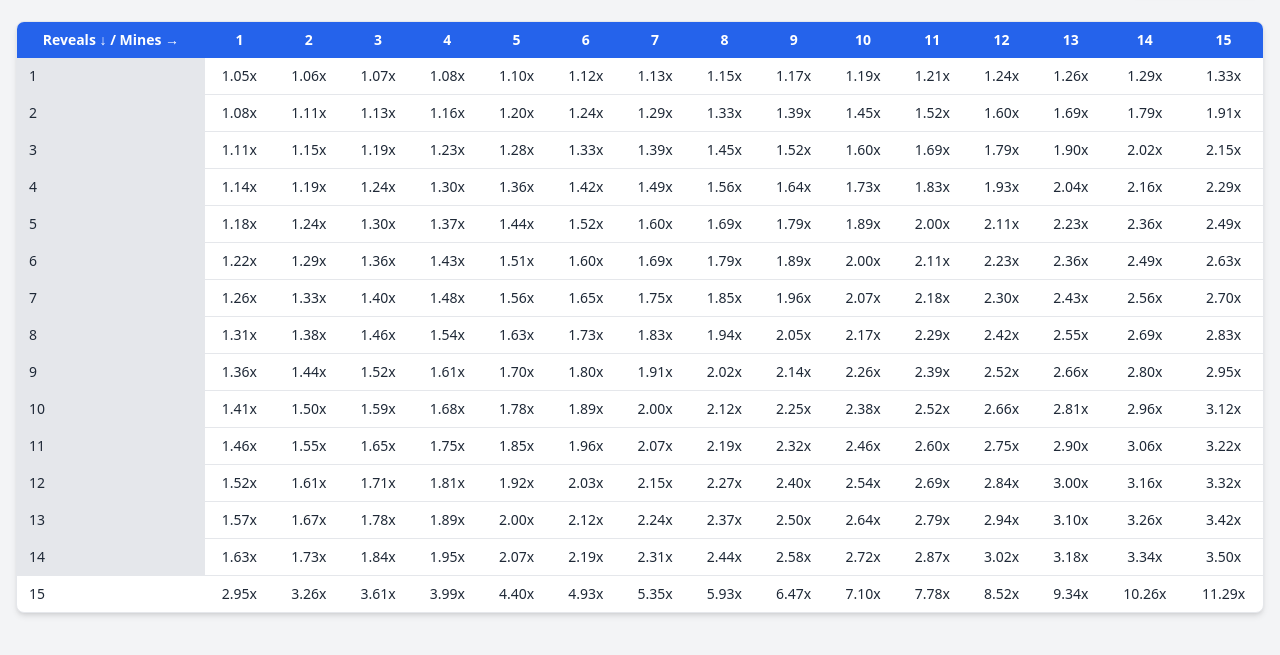
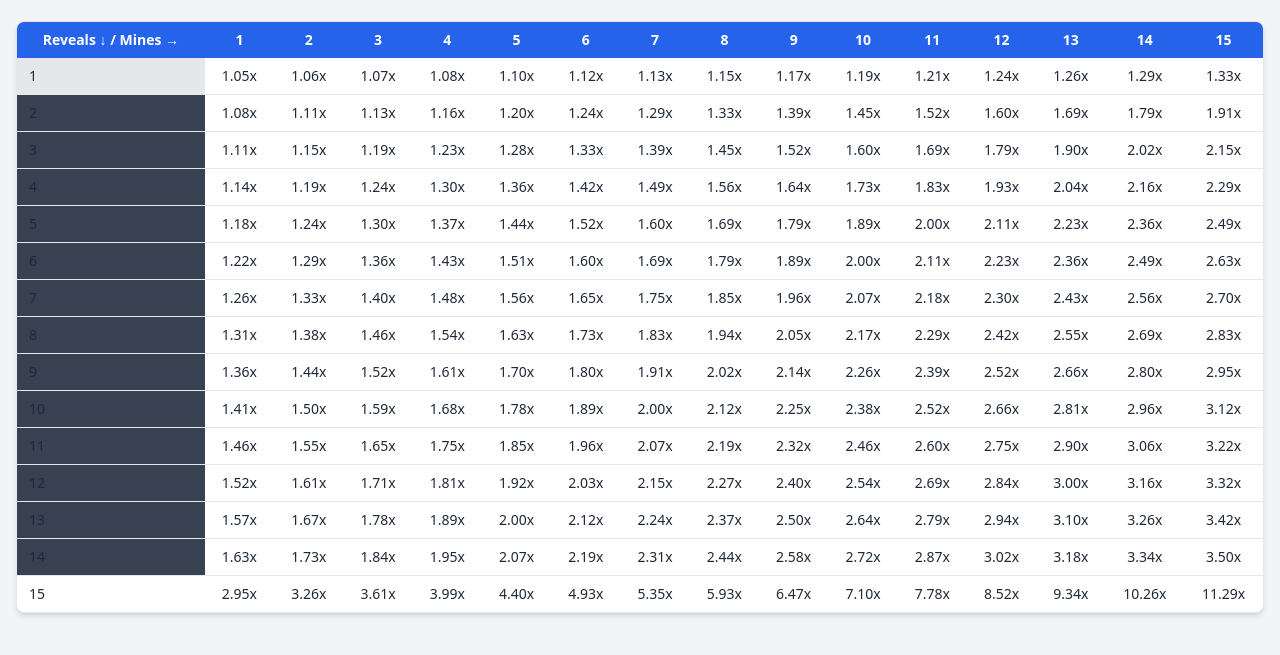
Before and after one commit to Clyders/site, a plain HTML site: page table.html in a window 1280 px wide. Shown: the part 67-722 px from the top of the page. Drawn offline with nearby package versions, Linux system fonts and the light colour scheme.

Commit message:
Update table.html

```diff
--- a/table.html
+++ b/table.html
@@ -70,19 +70,19 @@
             <td class="px-3 py-2 text-center">1.29x</td>
             <td class="px-3 py-2 text-center">1.33x</td>
           </tr>
-          <tr class="hover:bg-gray-50 dark:hover:bg-gray-700"><td class="px-3 py-2 font-medium bg-gray-200 sticky left-0 z-0">2</td><td class="px-3 py-2 text-center">1.08x</td><td class="px-3 py-2 text-center">1.11x</td><td class="px-3 py-2 text-center">1.13x</td><td class="px-3 py-2 text-center">1.16x</td><td class="px-3 py-2 text-center">1.20x</td><td class="px-3 py-2 text-center">1.24x</td><td class="px-3 py-2 text-center">1.29x</td><td class="px-3 py-2 text-center">1.33x</td><td class="px-3 py-2 text-center">1.39x</td><td class="px-3 py-2 text-center">1.45x</td><td class="px-3 py-2 text-center">1.52x</td><td class="px-3 py-2 text-center">1.60x</td><td class="px-3 py-2 text-center">1.69x</td><td class="px-3 py-2 text-center">1.79x</td><td class="px-3 py-2 text-center">1.91x</td></tr>
-          <tr class="hover:bg-gray-50 dark:hover:bg-gray-700"><td class="px-3 py-2 font-medium bg-gray-200 sticky left-0 z-0">3</td><td class="px-3 py-2 text-center">1.11x</td><td class="px-3 py-2 text-center">1.15x</td><td class="px-3 py-2 text-center">1.19x</td><td class="px-3 py-2 text-center">1.23x</td><td class="px-3 py-2 text-center">1.28x</td><td class="px-3 py-2 text-center">1.33x</td><td class="px-3 py-2 text-center">1.39x</td><td class="px-3 py-2 text-center">1.45x</td><td class="px-3 py-2 text-center">1.52x</td><td class="px-3 py-2 text-center">1.60x</td><td class="px-3 py-2 text-center">1.69x</td><td class="px-3 py-2 text-center">1.79x</td><td class="px-3 py-2 text-center">1.90x</td><td class="px-3 py-2 text-center">2.02x</td><td class="px-3 py-2 text-center">2.15x</td></tr>
-          <tr class="hover:bg-gray-50 dark:hover:bg-gray-700"><td class="px-3 py-2 font-medium bg-gray-200 sticky left-0 z-0">4</td><td class="px-3 py-2 text-center">1.14x</td><td class="px-3 py-2 text-center">1.19x</td><td class="px-3 py-2 text-center">1.24x</td><td class="px-3 py-2 text-center">1.30x</td><td class="px-3 py-2 text-center">1.36x</td><td class="px-3 py-2 text-center">1.42x</td><td class="px-3 py-2 text-center">1.49x</td><td class="px-3 py-2 text-center">1.56x</td><td class="px-3 py-2 text-center">1.64x</td><td class="px-3 py-2 text-center">1.73x</td><td class="px-3 py-2 text-center">1.83x</td><td class="px-3 py-2 text-center">1.93x</td><td class="px-3 py-2 text-center">2.04x</td><td class="px-3 py-2 text-center">2.16x</td><td class="px-3 py-2 text-center">2.29x</td></tr>
-          <tr class="hover:bg-gray-50 dark:hover:bg-gray-700"><td class="px-3 py-2 font-medium bg-gray-200 sticky left-0 z-0">5</td><td class="px-3 py-2 text-center">1.18x</td><td class="px-3 py-2 text-center">1.24x</td><td class="px-3 py-2 text-center">1.30x</td><td class="px-3 py-2 text-center">1.37x</td><td class="px-3 py-2 text-center">1.44x</td><td class="px-3 py-2 text-center">1.52x</td><td class="px-3 py-2 text-center">1.60x</td><td class="px-3 py-2 text-center">1.69x</td><td class="px-3 py-2 text-center">1.79x</td><td class="px-3 py-2 text-center">1.89x</td><td class="px-3 py-2 text-center">2.00x</td><td class="px-3 py-2 text-center">2.11x</td><td class="px-3 py-2 text-center">2.23x</td><td class="px-3 py-2 text-center">2.36x</td><td class="px-3 py-2 text-center">2.49x</td></tr>
-          <tr class="hover:bg-gray-50 dark:hover:bg-gray-700"><td class="px-3 py-2 font-medium bg-gray-200 sticky left-0 z-0">6</td><td class="px-3 py-2 text-center">1.22x</td><td class="px-3 py-2 text-center">1.29x</td><td class="px-3 py-2 text-center">1.36x</td><td class="px-3 py-2 text-center">1.43x</td><td class="px-3 py-2 text-center">1.51x</td><td class="px-3 py-2 text-center">1.60x</td><td class="px-3 py-2 text-center">1.69x</td><td class="px-3 py-2 text-center">1.79x</td><td class="px-3 py-2 text-center">1.89x</td><td class="px-3 py-2 text-center">2.00x</td><td class="px-3 py-2 text-center">2.11x</td><td class="px-3 py-2 text-center">2.23x</td><td class="px-3 py-2 text-center">2.36x</td><td class="px-3 py-2 text-center">2.49x</td><td class="px-3 py-2 text-center">2.63x</td></tr>
-          <tr class="hover:bg-gray-50 dark:hover:bg-gray-700"><td class="px-3 py-2 font-medium bg-gray-200 sticky left-0 z-0">7</td><td class="px-3 py-2 text-center">1.26x</td><td class="px-3 py-2 text-center">1.33x</td><td class="px-3 py-2 text-center">1.40x</td><td class="px-3 py-2 text-center">1.48x</td><td class="px-3 py-2 text-center">1.56x</td><td class="px-3 py-2 text-center">1.65x</td><td class="px-3 py-2 text-center">1.75x</td><td class="px-3 py-2 text-center">1.85x</td><td class="px-3 py-2 text-center">1.96x</td><td class="px-3 py-2 text-center">2.07x</td><td class="px-3 py-2 text-center">2.18x</td><td class="px-3 py-2 text-center">2.30x</td><td class="px-3 py-2 text-center">2.43x</td><td class="px-3 py-2 text-center">2.56x</td><td class="px-3 py-2 text-center">2.70x</td></tr>
-          <tr class="hover:bg-gray-50 dark:hover:bg-gray-700"><td class="px-3 py-2 font-medium bg-gray-200 sticky left-0 z-0">8</td><td class="px-3 py-2 text-center">1.31x</td><td class="px-3 py-2 text-center">1.38x</td><td class="px-3 py-2 text-center">1.46x</td><td class="px-3 py-2 text-center">1.54x</td><td class="px-3 py-2 text-center">1.63x</td><td class="px-3 py-2 text-center">1.73x</td><td class="px-3 py-2 text-center">1.83x</td><td class="px-3 py-2 text-center">1.94x</td><td class="px-3 py-2 text-center">2.05x</td><td class="px-3 py-2 text-center">2.17x</td><td class="px-3 py-2 text-center">2.29x</td><td class="px-3 py-2 text-center">2.42x</td><td class="px-3 py-2 text-center">2.55x</td><td class="px-3 py-2 text-center">2.69x</td><td class="px-3 py-2 text-center">2.83x</td></tr>
-          <tr class="hover:bg-gray-50 dark:hover:bg-gray-700"><td class="px-3 py-2 font-medium bg-gray-200 sticky left-0 z-0">9</td><td class="px-3 py-2 text-center">1.36x</td><td class="px-3 py-2 text-center">1.44x</td><td class="px-3 py-2 text-center">1.52x</td><td class="px-3 py-2 text-center">1.61x</td><td class="px-3 py-2 text-center">1.70x</td><td class="px-3 py-2 text-center">1.80x</td><td class="px-3 py-2 text-center">1.91x</td><td class="px-3 py-2 text-center">2.02x</td><td class="px-3 py-2 text-center">2.14x</td><td class="px-3 py-2 text-center">2.26x</td><td class="px-3 py-2 text-center">2.39x</td><td class="px-3 py-2 text-center">2.52x</td><td class="px-3 py-2 text-center">2.66x</td><td class="px-3 py-2 text-center">2.80x</td><td class="px-3 py-2 text-center">2.95x</td></tr>
-          <tr class="hover:bg-gray-50 dark:hover:bg-gray-700"><td class="px-3 py-2 font-medium bg-gray-200 sticky left-0 z-0">10</td><td class="px-3 py-2 text-center">1.41x</td><td class="px-3 py-2 text-center">1.50x</td><td class="px-3 py-2 text-center">1.59x</td><td class="px-3 py-2 text-center">1.68x</td><td class="px-3 py-2 text-center">1.78x</td><td class="px-3 py-2 text-center">1.89x</td><td class="px-3 py-2 text-center">2.00x</td><td class="px-3 py-2 text-center">2.12x</td><td class="px-3 py-2 text-center">2.25x</td><td class="px-3 py-2 text-center">2.38x</td><td class="px-3 py-2 text-center">2.52x</td><td class="px-3 py-2 text-center">2.66x</td><td class="px-3 py-2 text-center">2.81x</td><td class="px-3 py-2 text-center">2.96x</td><td class="px-3 py-2 text-center">3.12x</td></tr>
-          <tr class="hover:bg-gray-50 dark:hover:bg-gray-700"><td class="px-3 py-2 font-medium bg-gray-200 sticky left-0 z-0">11</td><td class="px-3 py-2 text-center">1.46x</td><td class="px-3 py-2 text-center">1.55x</td><td class="px-3 py-2 text-center">1.65x</td><td class="px-3 py-2 text-center">1.75x</td><td class="px-3 py-2 text-center">1.85x</td><td class="px-3 py-2 text-center">1.96x</td><td class="px-3 py-2 text-center">2.07x</td><td class="px-3 py-2 text-center">2.19x</td><td class="px-3 py-2 text-center">2.32x</td><td class="px-3 py-2 text-center">2.46x</td><td class="px-3 py-2 text-center">2.60x</td><td class="px-3 py-2 text-center">2.75x</td><td class="px-3 py-2 text-center">2.90x</td><td class="px-3 py-2 text-center">3.06x</td><td class="px-3 py-2 text-center">3.22x</td></tr>
-          <tr class="hover:bg-gray-50 dark:hover:bg-gray-700"><td class="px-3 py-2 font-medium bg-gray-200 sticky left-0 z-0">12</td><td class="px-3 py-2 text-center">1.52x</td><td class="px-3 py-2 text-center">1.61x</td><td class="px-3 py-2 text-center">1.71x</td><td class="px-3 py-2 text-center">1.81x</td><td class="px-3 py-2 text-center">1.92x</td><td class="px-3 py-2 text-center">2.03x</td><td class="px-3 py-2 text-center">2.15x</td><td class="px-3 py-2 text-center">2.27x</td><td class="px-3 py-2 text-center">2.40x</td><td class="px-3 py-2 text-center">2.54x</td><td class="px-3 py-2 text-center">2.69x</td><td class="px-3 py-2 text-center">2.84x</td><td class="px-3 py-2 text-center">3.00x</td><td class="px-3 py-2 text-center">3.16x</td><td class="px-3 py-2 text-center">3.32x</td></tr>
-          <tr class="hover:bg-gray-50 dark:hover:bg-gray-700"><td class="px-3 py-2 font-medium bg-gray-200 sticky left-0 z-0">13</td><td class="px-3 py-2 text-center">1.57x</td><td class="px-3 py-2 text-center">1.67x</td><td class="px-3 py-2 text-center">1.78x</td><td class="px-3 py-2 text-center">1.89x</td><td class="px-3 py-2 text-center">2.00x</td><td class="px-3 py-2 text-center">2.12x</td><td class="px-3 py-2 text-center">2.24x</td><td class="px-3 py-2 text-center">2.37x</td><td class="px-3 py-2 text-center">2.50x</td><td class="px-3 py-2 text-center">2.64x</td><td class="px-3 py-2 text-center">2.79x</td><td class="px-3 py-2 text-center">2.94x</td><td class="px-3 py-2 text-center">3.10x</td><td class="px-3 py-2 text-center">3.26x</td><td class="px-3 py-2 text-center">3.42x</td></tr>
-          <tr class="hover:bg-gray-50 dark:hover:bg-gray-700"><td class="px-3 py-2 font-medium bg-gray-200 sticky left-0 z-0">14</td><td class="px-3 py-2 text-center">1.63x</td><td class="px-3 py-2 text-center">1.73x</td><td class="px-3 py-2 text-center">1.84x</td><td class="px-3 py-2 text-center">1.95x</td><td class="px-3 py-2 text-center">2.07x</td><td class="px-3 py-2 text-center">2.19x</td><td class="px-3 py-2 text-center">2.31x</td><td class="px-3 py-2 text-center">2.44x</td><td class="px-3 py-2 text-center">2.58x</td><td class="px-3 py-2 text-center">2.72x</td><td class="px-3 py-2 text-center">2.87x</td><td class="px-3 py-2 text-center">3.02x</td><td class="px-3 py-2 text-center">3.18x</td><td class="px-3 py-2 text-center">3.34x</td><td class="px-3 py-2 text-center">3.50x</td></tr>
+          <tr class="hover:bg-gray-50 dark:hover:bg-gray-700"><td class="px-3 py-2 font-medium bg-gray-700 sticky left-0 z-0">2</td><td class="px-3 py-2 text-center">1.08x</td><td class="px-3 py-2 text-center">1.11x</td><td class="px-3 py-2 text-center">1.13x</td><td class="px-3 py-2 text-center">1.16x</td><td class="px-3 py-2 text-center">1.20x</td><td class="px-3 py-2 text-center">1.24x</td><td class="px-3 py-2 text-center">1.29x</td><td class="px-3 py-2 text-center">1.33x</td><td class="px-3 py-2 text-center">1.39x</td><td class="px-3 py-2 text-center">1.45x</td><td class="px-3 py-2 text-center">1.52x</td><td class="px-3 py-2 text-center">1.60x</td><td class="px-3 py-2 text-center">1.69x</td><td class="px-3 py-2 text-center">1.79x</td><td class="px-3 py-2 text-center">1.91x</td></tr>
+          <tr class="hover:bg-gray-50 dark:hover:bg-gray-700"><td class="px-3 py-2 font-medium bg-gray-700 sticky left-0 z-0">3</td><td class="px-3 py-2 text-center">1.11x</td><td class="px-3 py-2 text-center">1.15x</td><td class="px-3 py-2 text-center">1.19x</td><td class="px-3 py-2 text-center">1.23x</td><td class="px-3 py-2 text-center">1.28x</td><td class="px-3 py-2 text-center">1.33x</td><td class="px-3 py-2 text-center">1.39x</td><td class="px-3 py-2 text-center">1.45x</td><td class="px-3 py-2 text-center">1.52x</td><td class="px-3 py-2 text-center">1.60x</td><td class="px-3 py-2 text-center">1.69x</td><td class="px-3 py-2 text-center">1.79x</td><td class="px-3 py-2 text-center">1.90x</td><td class="px-3 py-2 text-center">2.02x</td><td class="px-3 py-2 text-center">2.15x</td></tr>
+          <tr class="hover:bg-gray-50 dark:hover:bg-gray-700"><td class="px-3 py-2 font-medium bg-gray-700 sticky left-0 z-0">4</td><td class="px-3 py-2 text-center">1.14x</td><td class="px-3 py-2 text-center">1.19x</td><td class="px-3 py-2 text-center">1.24x</td><td class="px-3 py-2 text-center">1.30x</td><td class="px-3 py-2 text-center">1.36x</td><td class="px-3 py-2 text-center">1.42x</td><td class="px-3 py-2 text-center">1.49x</td><td class="px-3 py-2 text-center">1.56x</td><td class="px-3 py-2 text-center">1.64x</td><td class="px-3 py-2 text-center">1.73x</td><td class="px-3 py-2 text-center">1.83x</td><td class="px-3 py-2 text-center">1.93x</td><td class="px-3 py-2 text-center">2.04x</td><td class="px-3 py-2 text-center">2.16x</td><td class="px-3 py-2 text-center">2.29x</td></tr>
+          <tr class="hover:bg-gray-50 dark:hover:bg-gray-700"><td class="px-3 py-2 font-medium bg-gray-700 sticky left-0 z-0">5</td><td class="px-3 py-2 text-center">1.18x</td><td class="px-3 py-2 text-center">1.24x</td><td class="px-3 py-2 text-center">1.30x</td><td class="px-3 py-2 text-center">1.37x</td><td class="px-3 py-2 text-center">1.44x</td><td class="px-3 py-2 text-center">1.52x</td><td class="px-3 py-2 text-center">1.60x</td><td class="px-3 py-2 text-center">1.69x</td><td class="px-3 py-2 text-center">1.79x</td><td class="px-3 py-2 text-center">1.89x</td><td class="px-3 py-2 text-center">2.00x</td><td class="px-3 py-2 text-center">2.11x</td><td class="px-3 py-2 text-center">2.23x</td><td class="px-3 py-2 text-center">2.36x</td><td class="px-3 py-2 text-center">2.49x</td></tr>
+          <tr class="hover:bg-gray-50 dark:hover:bg-gray-700"><td class="px-3 py-2 font-medium bg-gray-700 sticky left-0 z-0">6</td><td class="px-3 py-2 text-center">1.22x</td><td class="px-3 py-2 text-center">1.29x</td><td class="px-3 py-2 text-center">1.36x</td><td class="px-3 py-2 text-center">1.43x</td><td class="px-3 py-2 text-center">1.51x</td><td class="px-3 py-2 text-center">1.60x</td><td class="px-3 py-2 text-center">1.69x</td><td class="px-3 py-2 text-center">1.79x</td><td class="px-3 py-2 text-center">1.89x</td><td class="px-3 py-2 text-center">2.00x</td><td class="px-3 py-2 text-center">2.11x</td><td class="px-3 py-2 text-center">2.23x</td><td class="px-3 py-2 text-center">2.36x</td><td class="px-3 py-2 text-center">2.49x</td><td class="px-3 py-2 text-center">2.63x</td></tr>
+          <tr class="hover:bg-gray-50 dark:hover:bg-gray-700"><td class="px-3 py-2 font-medium bg-gray-700 sticky left-0 z-0">7</td><td class="px-3 py-2 text-center">1.26x</td><td class="px-3 py-2 text-center">1.33x</td><td class="px-3 py-2 text-center">1.40x</td><td class="px-3 py-2 text-center">1.48x</td><td class="px-3 py-2 text-center">1.56x</td><td class="px-3 py-2 text-center">1.65x</td><td class="px-3 py-2 text-center">1.75x</td><td class="px-3 py-2 text-center">1.85x</td><td class="px-3 py-2 text-center">1.96x</td><td class="px-3 py-2 text-center">2.07x</td><td class="px-3 py-2 text-center">2.18x</td><td class="px-3 py-2 text-center">2.30x</td><td class="px-3 py-2 text-center">2.43x</td><td class="px-3 py-2 text-center">2.56x</td><td class="px-3 py-2 text-center">2.70x</td></tr>
+          <tr class="hover:bg-gray-50 dark:hover:bg-gray-700"><td class="px-3 py-2 font-medium bg-gray-700 sticky left-0 z-0">8</td><td class="px-3 py-2 text-center">1.31x</td><td class="px-3 py-2 text-center">1.38x</td><td class="px-3 py-2 text-center">1.46x</td><td class="px-3 py-2 text-center">1.54x</td><td class="px-3 py-2 text-center">1.63x</td><td class="px-3 py-2 text-center">1.73x</td><td class="px-3 py-2 text-center">1.83x</td><td class="px-3 py-2 text-center">1.94x</td><td class="px-3 py-2 text-center">2.05x</td><td class="px-3 py-2 text-center">2.17x</td><td class="px-3 py-2 text-center">2.29x</td><td class="px-3 py-2 text-center">2.42x</td><td class="px-3 py-2 text-center">2.55x</td><td class="px-3 py-2 text-center">2.69x</td><td class="px-3 py-2 text-center">2.83x</td></tr>
+          <tr class="hover:bg-gray-50 dark:hover:bg-gray-700"><td class="px-3 py-2 font-medium bg-gray-700 sticky left-0 z-0">9</td><td class="px-3 py-2 text-center">1.36x</td><td class="px-3 py-2 text-center">1.44x</td><td class="px-3 py-2 text-center">1.52x</td><td class="px-3 py-2 text-center">1.61x</td><td class="px-3 py-2 text-center">1.70x</td><td class="px-3 py-2 text-center">1.80x</td><td class="px-3 py-2 text-center">1.91x</td><td class="px-3 py-2 text-center">2.02x</td><td class="px-3 py-2 text-center">2.14x</td><td class="px-3 py-2 text-center">2.26x</td><td class="px-3 py-2 text-center">2.39x</td><td class="px-3 py-2 text-center">2.52x</td><td class="px-3 py-2 text-center">2.66x</td><td class="px-3 py-2 text-center">2.80x</td><td class="px-3 py-2 text-center">2.95x</td></tr>
+          <tr class="hover:bg-gray-50 dark:hover:bg-gray-700"><td class="px-3 py-2 font-medium bg-gray-700 sticky left-0 z-0">10</td><td class="px-3 py-2 text-center">1.41x</td><td class="px-3 py-2 text-center">1.50x</td><td class="px-3 py-2 text-center">1.59x</td><td class="px-3 py-2 text-center">1.68x</td><td class="px-3 py-2 text-center">1.78x</td><td class="px-3 py-2 text-center">1.89x</td><td class="px-3 py-2 text-center">2.00x</td><td class="px-3 py-2 text-center">2.12x</td><td class="px-3 py-2 text-center">2.25x</td><td class="px-3 py-2 text-center">2.38x</td><td class="px-3 py-2 text-center">2.52x</td><td class="px-3 py-2 text-center">2.66x</td><td class="px-3 py-2 text-center">2.81x</td><td class="px-3 py-2 text-center">2.96x</td><td class="px-3 py-2 text-center">3.12x</td></tr>
+          <tr class="hover:bg-gray-50 dark:hover:bg-gray-700"><td class="px-3 py-2 font-medium bg-gray-700 sticky left-0 z-0">11</td><td class="px-3 py-2 text-center">1.46x</td><td class="px-3 py-2 text-center">1.55x</td><td class="px-3 py-2 text-center">1.65x</td><td class="px-3 py-2 text-center">1.75x</td><td class="px-3 py-2 text-center">1.85x</td><td class="px-3 py-2 text-center">1.96x</td><td class="px-3 py-2 text-center">2.07x</td><td class="px-3 py-2 text-center">2.19x</td><td class="px-3 py-2 text-center">2.32x</td><td class="px-3 py-2 text-center">2.46x</td><td class="px-3 py-2 text-center">2.60x</td><td class="px-3 py-2 text-center">2.75x</td><td class="px-3 py-2 text-center">2.90x</td><td class="px-3 py-2 text-center">3.06x</td><td class="px-3 py-2 text-center">3.22x</td></tr>
+          <tr class="hover:bg-gray-50 dark:hover:bg-gray-700"><td class="px-3 py-2 font-medium bg-gray-700 sticky left-0 z-0">12</td><td class="px-3 py-2 text-center">1.52x</td><td class="px-3 py-2 text-center">1.61x</td><td class="px-3 py-2 text-center">1.71x</td><td class="px-3 py-2 text-center">1.81x</td><td class="px-3 py-2 text-center">1.92x</td><td class="px-3 py-2 text-center">2.03x</td><td class="px-3 py-2 text-center">2.15x</td><td class="px-3 py-2 text-center">2.27x</td><td class="px-3 py-2 text-center">2.40x</td><td class="px-3 py-2 text-center">2.54x</td><td class="px-3 py-2 text-center">2.69x</td><td class="px-3 py-2 text-center">2.84x</td><td class="px-3 py-2 text-center">3.00x</td><td class="px-3 py-2 text-center">3.16x</td><td class="px-3 py-2 text-center">3.32x</td></tr>
+          <tr class="hover:bg-gray-50 dark:hover:bg-gray-700"><td class="px-3 py-2 font-medium bg-gray-700 sticky left-0 z-0">13</td><td class="px-3 py-2 text-center">1.57x</td><td class="px-3 py-2 text-center">1.67x</td><td class="px-3 py-2 text-center">1.78x</td><td class="px-3 py-2 text-center">1.89x</td><td class="px-3 py-2 text-center">2.00x</td><td class="px-3 py-2 text-center">2.12x</td><td class="px-3 py-2 text-center">2.24x</td><td class="px-3 py-2 text-center">2.37x</td><td class="px-3 py-2 text-center">2.50x</td><td class="px-3 py-2 text-center">2.64x</td><td class="px-3 py-2 text-center">2.79x</td><td class="px-3 py-2 text-center">2.94x</td><td class="px-3 py-2 text-center">3.10x</td><td class="px-3 py-2 text-center">3.26x</td><td class="px-3 py-2 text-center">3.42x</td></tr>
+          <tr class="hover:bg-gray-50 dark:hover:bg-gray-700"><td class="px-3 py-2 font-medium bg-gray-700 sticky left-0 z-0">14</td><td class="px-3 py-2 text-center">1.63x</td><td class="px-3 py-2 text-center">1.73x</td><td class="px-3 py-2 text-center">1.84x</td><td class="px-3 py-2 text-center">1.95x</td><td class="px-3 py-2 text-center">2.07x</td><td class="px-3 py-2 text-center">2.19x</td><td class="px-3 py-2 text-center">2.31x</td><td class="px-3 py-2 text-center">2.44x</td><td class="px-3 py-2 text-center">2.58x</td><td class="px-3 py-2 text-center">2.72x</td><td class="px-3 py-2 text-center">2.87x</td><td class="px-3 py-2 text-center">3.02x</td><td class="px-3 py-2 text-center">3.18x</td><td class="px-3 py-2 text-center">3.34x</td><td class="px-3 py-2 text-center">3.50x</td></tr>
           <tr class="hover:bg-gray-50 dark:hover:bg-gray-700">
   <td class="px-3 py-2 font-medium hover:bg-gray-50 dark:hover:bg-gray-700 sticky left-0 z-0">15</td>
   <td class="px-3 py-2 text-center">2.95x</td>
```
